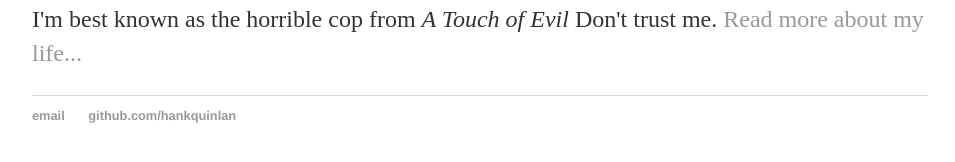
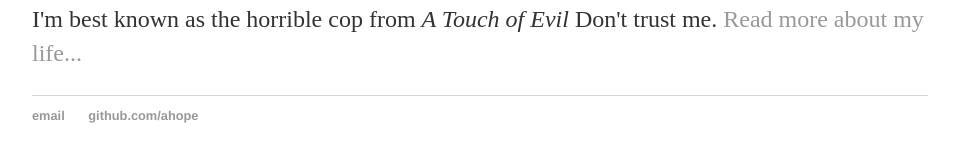
Before and after one commit to ahope/ahope.github.io, a Jekyll site: the page built from index.html, in a window 1280 px wide. Shown: the part 194-356 px from the top of the page, without its empty margins (160-1115 px from the left). Built offline with Jekyll 4.4.1, drawn with Linux system fonts in a browser that asks for light colours.

Commit message:
Update default.html

```diff
--- a/_layouts/default.html
+++ b/_layouts/default.html
@@ -21,8 +21,8 @@
 			</div><!-- /.container -->
 			<footer>
 	    		<ul>
-	        		<li><a href="mailto:hankquinlanhub@gmail.com">email</a></li>
-	        		<li><a href="https://github.com/hankquinlan">github.com/hankquinlan</a></li>
+	        		<li><a href="mailto:ahandrew@gmail.com">email</a></li>
+	        		<li><a href="https://github.com/ahope">github.com/ahope</a></li>
 				</ul>
 			</footer>
 		</body>
```
